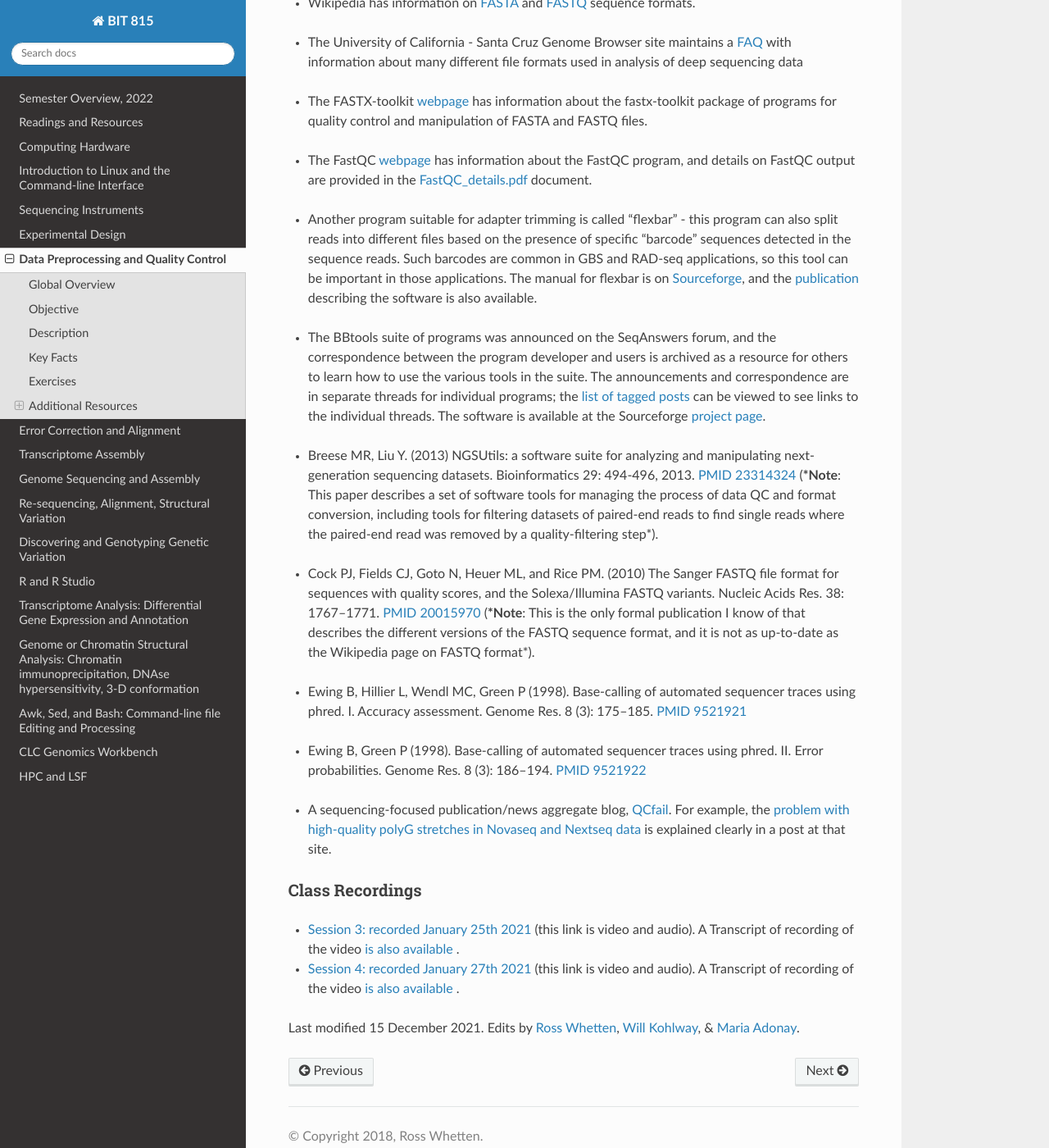
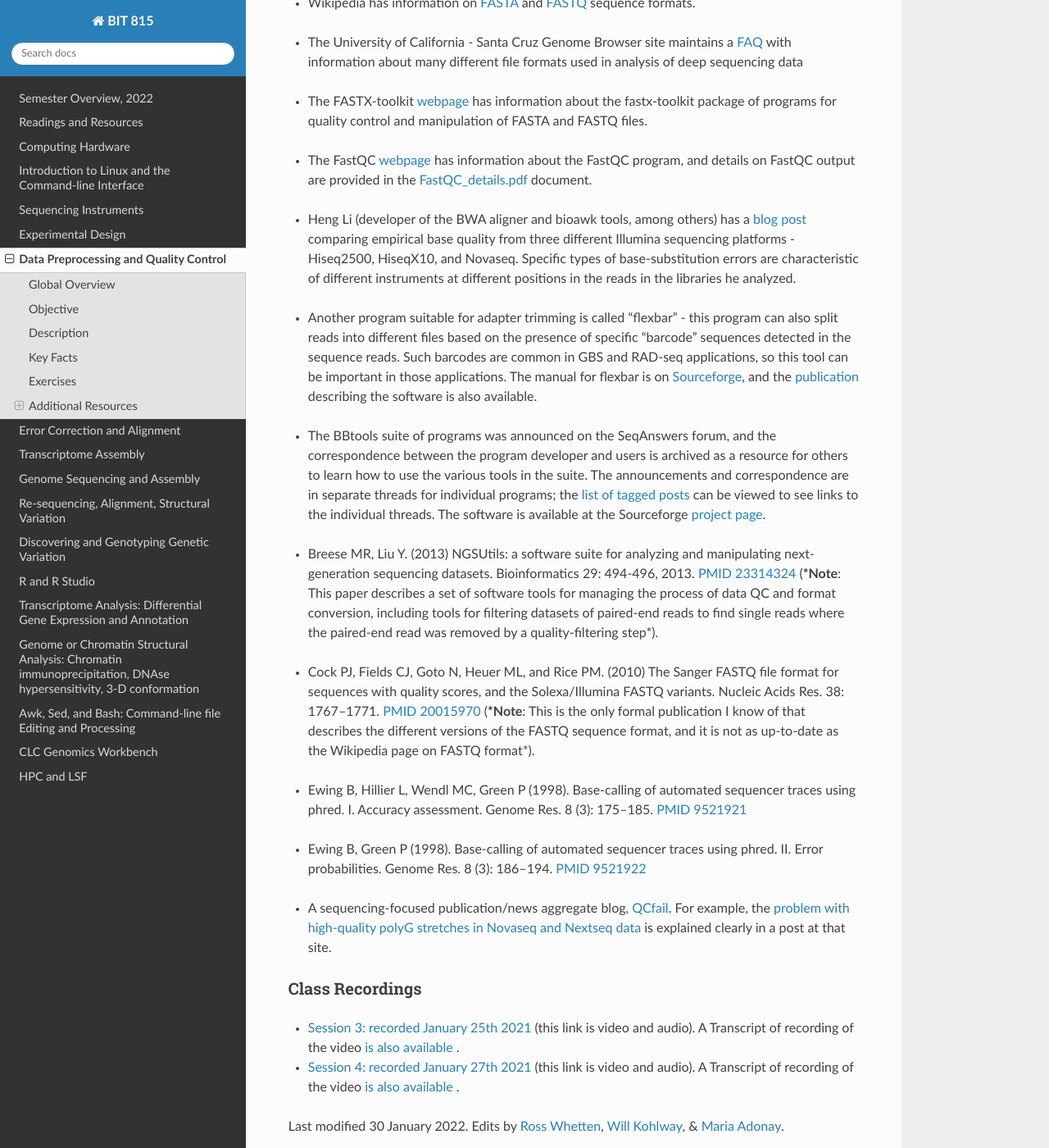
Before and after one commit to rwhetten/DeepSeqAnalysis, a Sphinx documentation site: the page built from docs/source/data-preprocessing-qc.rst, in a window 1280 px wide and 1400 px high, scrolled down 2972 px. Shown: the whole window at 82% size. Built offline with Sphinx 7.4.7 and the Read the Docs theme 2.0.0, drawn with Linux system fonts in a browser that asks for light colours.

Commit message:
Update data-preprocessing-qc.rst
Update links to Additional Resources

```diff
--- a/docs/source/data-preprocessing-qc.rst
+++ b/docs/source/data-preprocessing-qc.rst
@@ -72,6 +72,10 @@ Additional Resources
 
 \
 
++ Heng Li (developer of the BWA aligner and bioawk tools, among others) has a `blog post <https://lh3.github.io/2017/07/24/on-nonvaseq-base-quality>`_ comparing empirical base quality from three different Illumina sequencing platforms - Hiseq2500, HiseqX10, and Novaseq. Specific types of base-substitution errors are characteristic of different instruments at different positions in the reads in the libraries he analyzed.
+
+\
+
 + Another program suitable for adapter trimming is called "flexbar" - this program can also split reads into different files based on the presence of specific "barcode" sequences detected in the sequence reads. Such barcodes are common in GBS and RAD-seq applications, so this tool can be important in those applications. The manual for flexbar is on `Sourceforge <http://sourceforge.net/p/flexbar/wiki/Manual/>`_, and the `publication <http://www.mdpi.com/2079-7737/1/3/895>`_ describing the software is also available.
 
 \
@@ -106,5 +110,5 @@ Class Recordings
 +   `Session 4: recorded January 27th 2021 <https://drive.google.com/file/d/1WKjWRWgVc2O7RdmJ9WyU9ucDSjk8Mpdv/view?usp=sharing>`_ (this link is video and audio). A  Transcript of recording of the video `is also available <https://drive.google.com/file/d/1xuxTcwfluE7OlMjoosUWXOCYS3_5sq3a/view?usp=sharing>`_ .
 
 
-Last modified 15 December 2021.
+Last modified 30 January 2022.
 Edits by `Ross Whetten <https://github.com/rwhetten>`_, `Will Kohlway <https://github.com/wkohlway>`_, & `Maria Adonay <https://github.com/amalgamaria>`_.
```
